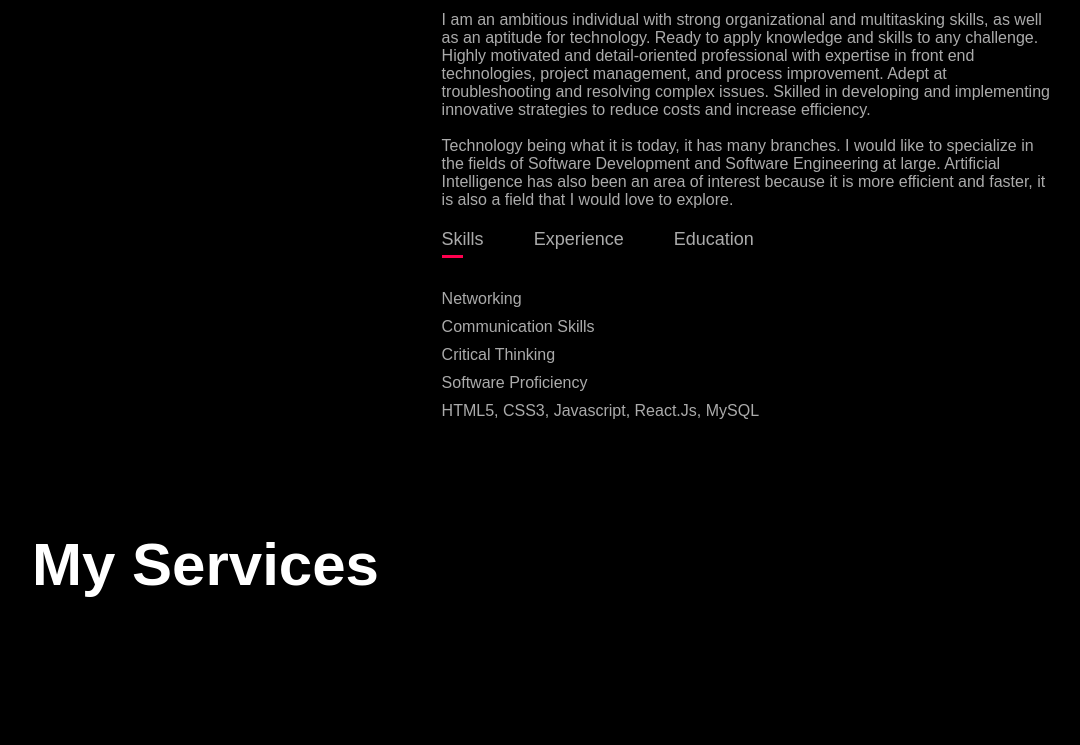
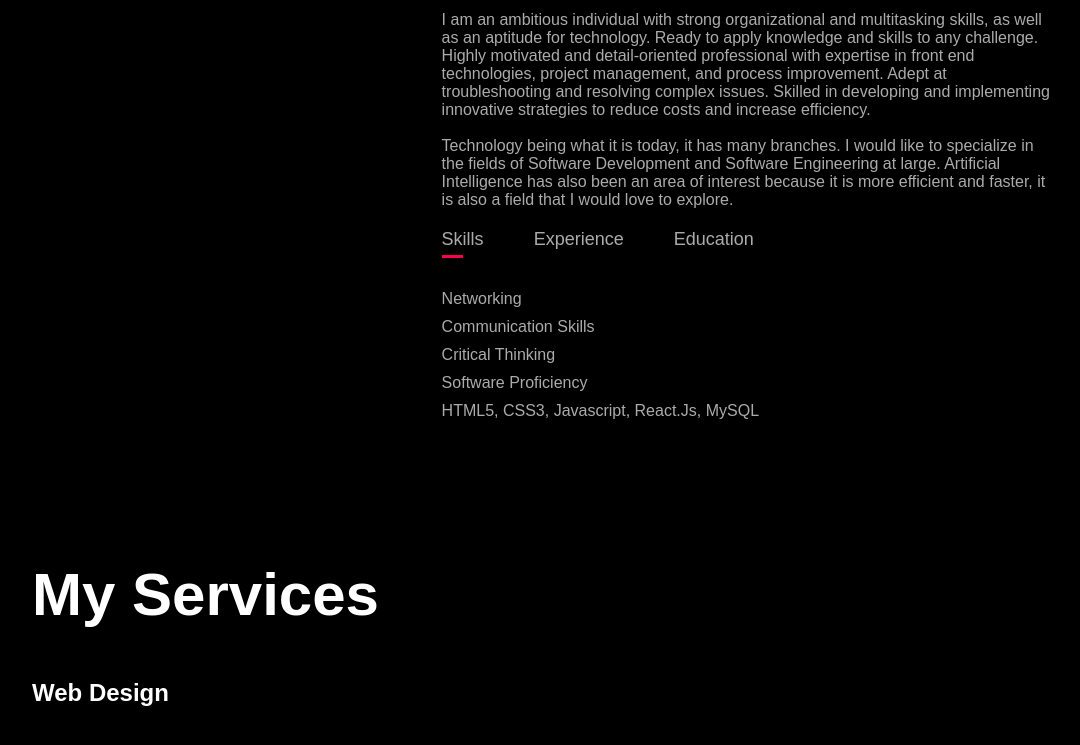
Before and after one commit to dogunyo/portfolio, a plain HTML site: page index.html in a window 1280 px wide. Shown: the part 948-1693 px from the top of the page, without its empty margins (96-1176 px from the left). Before the commit the page ends 1557 px from the top, so only its background shows below. Drawn offline with Linux system fonts and the light colour scheme.

Commit message:
updating my portfolio

```diff
--- a/index.html
+++ b/index.html
@@ -84,6 +84,11 @@
     <div id="services">
         <div class="container">
             <h1 class="sub-title">My Services</h1>
+            <div class="services-list">
+                <div>
+                    <h2>Web Design</h2>
+                </div>
+            </div>
         </div>
     </div>
 
--- a/style.css
+++ b/style.css
@@ -122,3 +122,13 @@ nav ul li a:hover::after{
 .tab-contents.active-tab{
     display: block;
 }
+/*--services--*/
+#services{
+    padding: 30px 0;
+}
+.services-list{
+    display: grid;
+    grid-template-columns: repeat(auto-fit, minmax(250px, 1fr));
+    grid-gap: 40px;
+    margin-top: 50px;
+}
```
